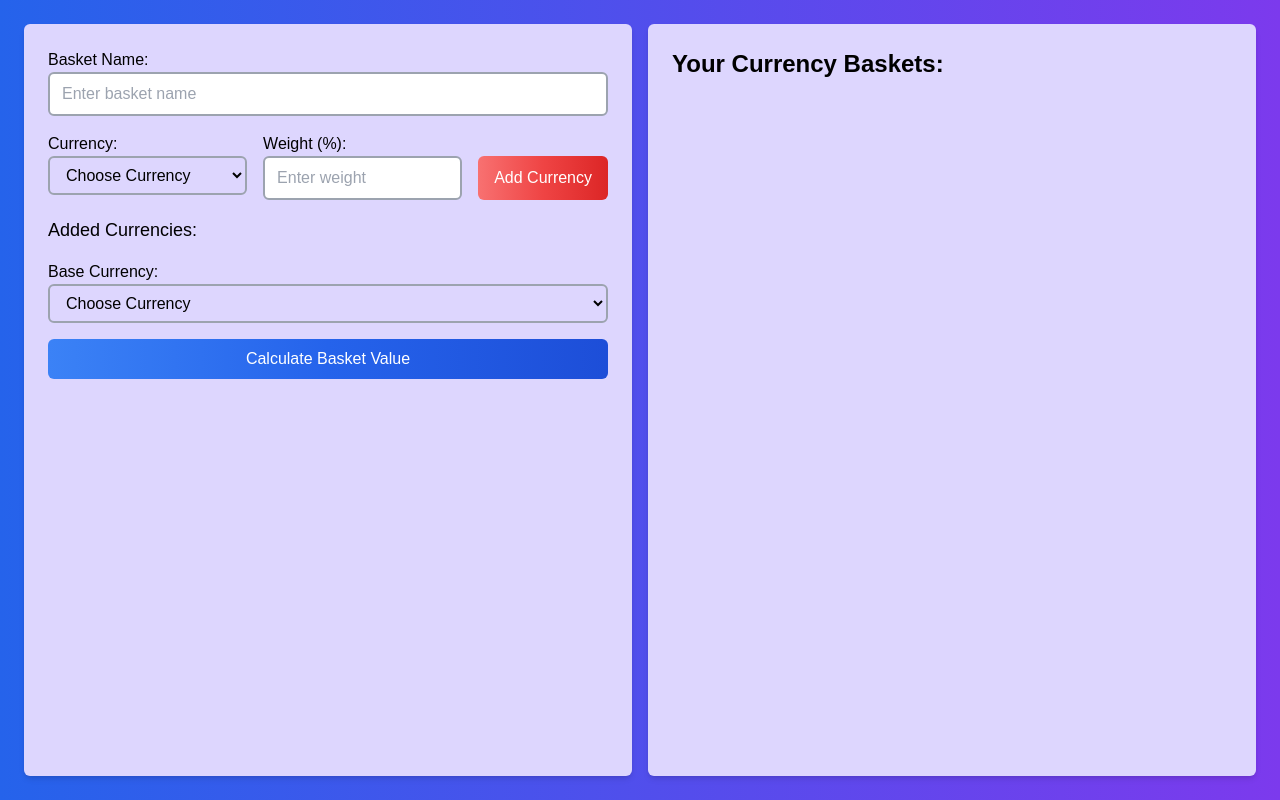
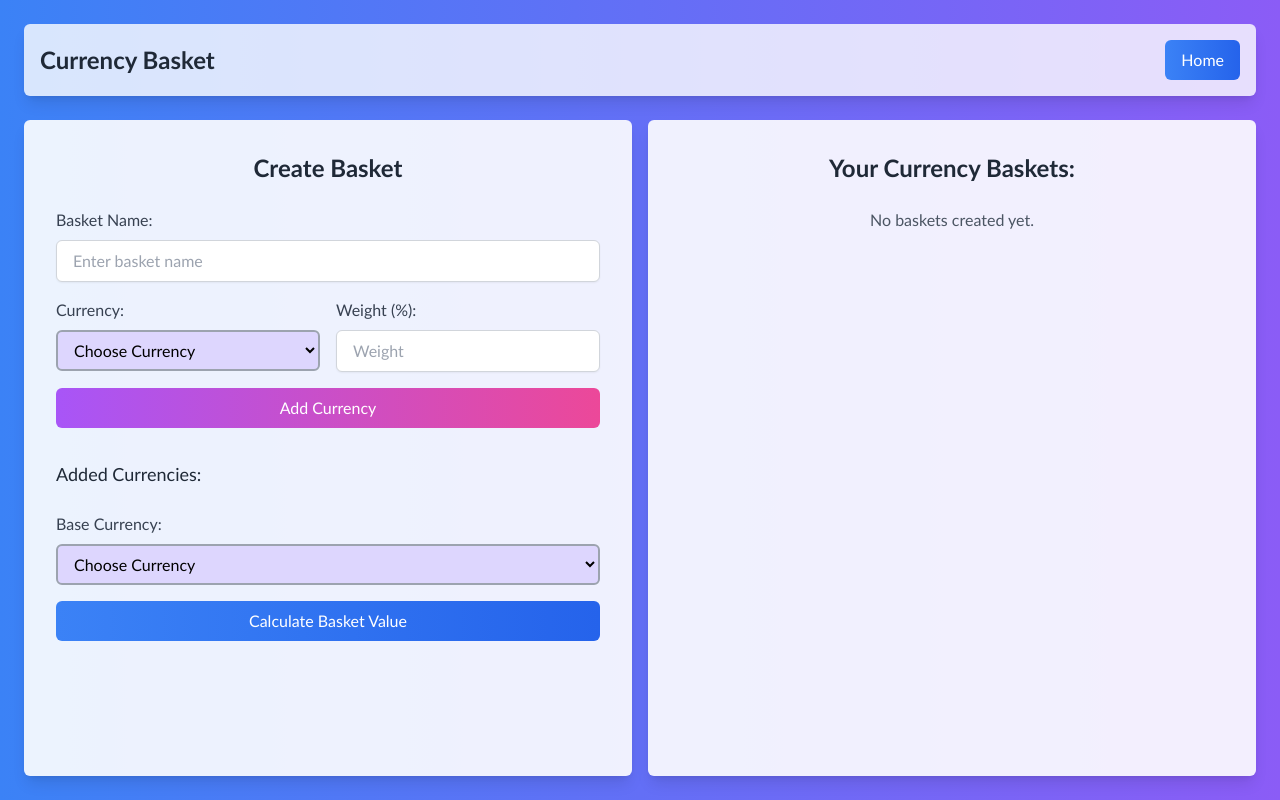
Before and after one commit to Aaryakevadia/MITWPU-Team1-DollarDynamics, a Next.js app: page /currencyBasket in a window 1280 px wide. Built offline with nearby package versions, Linux system fonts and the light colour scheme.

Commit message:
Basket Style

```diff
--- a/src/app/currencyBasket/page.tsx
+++ b/src/app/currencyBasket/page.tsx
@@ -57,8 +57,8 @@ export default function CurrencyBasket() {
       const basketValue = response.data.basketValue;
 
       // Add the new basket to the allBaskets array
-      setAllBaskets([
-        ...allBaskets,
+      setAllBaskets((prevBaskets) => [
+        ...prevBaskets,
         { basketName, baseCurrency, currencies, basketValue },
       ]);
 
@@ -72,55 +72,74 @@ export default function CurrencyBasket() {
   };
 
   return (
-    <div className="min-h-screen flex bg-gradient-to-r from-blue-600 to-violet-600 p-6">
+    <div className="min-h-screen flex flex-col bg-gradient-to-r from-blue-500 to-violet-500 p-6 font-roboto">
+      {/* Navbar */}
+      <nav className="flex justify-between items-center bg-white bg-opacity-80 p-4 rounded-md mb-6 shadow-lg">
+        <h1 className="text-2xl font-bold text-gray-800">Currency Basket</h1>
+        <button
+          className="bg-gradient-to-r from-blue-500 to-blue-600 hover:bg-gradient-to-br focus:ring-4 focus:outline-none focus:ring-blue-300 text-white px-4 py-2 rounded-md transition duration-200"
+          onClick={() => router.push("/")} // Redirect to homepage
+        >
+          Home
+        </button>
+      </nav>
+
+      <div className="flex justify-between space-x-4 flex-grow">
         {/* Left side - Input Form */}
-      <div className="w-1/2 bg-violet-200 p-6 shadow-md rounded-md space-y-4">
-        <div>
-          <label className="block text-black">Basket Name:</label>
+        <div className="w-1/2 bg-white bg-opacity-90 p-8 shadow-lg rounded-md space-y-6">
+          <h2 className="text-2xl font-semibold text-center text-gray-800">Create Basket</h2>
+          <div className="flex flex-col items-center">
+            {/* Basket Name Input */}
+            <div className="w-full mb-4">
+              <label className="block text-gray-700 mb-2">Basket Name:</label>
               <input
                 type="text"
                 value={basketName}
                 onChange={(e) => setBasketName(e.target.value)}
-            className="w-full px-3 py-2 border-2 border-gray-400 rounded-md text-black"
+                className="w-full px-4 py-2 border border-gray-300 rounded-md shadow-sm focus:outline-none focus:ring-2 focus:ring-blue-400 focus:border-transparent"
                 placeholder="Enter basket name"
               />
             </div>
 
-        <div className="flex gap-4">
+            {/* Currency and Weight Input */}
+            <div className="flex gap-4 mb-4 w-full">
               <div className="flex-1">
-            <label className="block text-black border-black">Currency:</label>
+                <label className="block text-gray-700 mb-2">Currency:</label>
                 <CurrencyDropdown
                   selectedCurrency={currency}
                   setSelectedCurrency={setCurrency}
                 />
               </div>
               <div className="flex-1">
-            <label className="block text-black">Weight (%):</label>
+                <label className="block text-gray-700 mb-2">Weight (%):</label>
                 <input
                   type="number"
                   value={weight}
                   onChange={(e) => setWeight(e.target.value)}
-              className="w-full px-3 py-2 border-2 border-gray-400 rounded-md text-black"
-              placeholder="Enter weight"
+                  className="w-full px-4 py-2 border border-gray-300 rounded-md shadow-sm focus:outline-none focus:ring-2 focus:ring-blue-400 focus:border-transparent"
+                  placeholder="Weight"
                 />
               </div>
+            </div>
+
+            {/* Add Currency Button */}
             <button
-            className="bg-gradient-to-r from-red-400 via-red-500 to-red-600 hover:bg-gradient-to-br focus:ring-4 focus:outline-none focus:ring-red-300 dark:focus:ring-red-800 text-white px-4 py-2 rounded-md hover:bg-blue-600 mt-6"
+              className="w-full bg-gradient-to-r from-purple-500 to-pink-500 hover:bg-gradient-to-l focus:ring-4 focus:outline-none focus:ring-purple-300 text-white px-4 py-2 rounded-md transition duration-200 mb-4"
               onClick={addCurrency}
             >
               Add Currency
             </button>
-        </div>
 
-        <div className="mt-6">
-          <h2 className="text-lg font-medium text-black">Added Currencies:</h2>
+            {/* Display Added Currencies */}
+            <div className="mt-4 w-full">
+              <h2 className="text-lg font-medium text-gray-800">Added Currencies:</h2>
               <ul className="space-y-2">
                 {currencies.map((currencyObj, index) => (
                   <li
                     key={index}
-                className="flex justify-between items-center bg-gray-100 p-2 rounded-md"
+                    className="flex justify-between items-center bg-gray-100 bg-opacity-70 p-3 rounded-md"
                   >
-                <span className="text-black">
+                    <span className="text-gray-700">
                       {currencyObj.currency} - {currencyObj.weight}%
                     </span>
                     <button
@@ -134,34 +153,40 @@ export default function CurrencyBasket() {
               </ul>
             </div>
 
-        <div className="mt-6">
-          <label className="block text-black">Base Currency:</label>
+            {/* Base Currency Selection */}
+            <div className="mt-6 w-full">
+              <label className="block text-gray-700 mb-2">Base Currency:</label>
               <CurrencyDropdown
                 selectedCurrency={baseCurrency}
                 setSelectedCurrency={setBaseCurrency}
               />
             </div>
 
+            {/* Calculate Basket Value Button */}
             <button
-          className="w-full bg-gradient-to-r from-blue-500 via-blue-600 to-blue-700 hover:bg-gradient-to-br focus:ring-4 focus:outline-none focus:ring-blue-300 dark:focus:ring-blue-800 text-white px-4 py-2 rounded-md hover:bg-blue-900 mt-6"
+              className="w-full bg-gradient-to-r from-blue-500 to-blue-600 hover:bg-gradient-to-br focus:ring-4 focus:outline-none focus:ring-blue-300 text-white px-4 py-2 rounded-md mt-4"
               onClick={handleSubmit}
             >
               Calculate Basket Value
             </button>
           </div>
+        </div>
 
         {/* Right side - Display of baskets */}
-      <div className="w-1/2 bg-violet-200 p-6 ml-4 shadow-md rounded-md space-y-4">
-        <h2 className="text-2xl font-semibold text-black">Your Currency Baskets:</h2>
-        {allBaskets.map((basket, index) => (
-          <div key={index} className="p-4 bg-blue-100 rounded-md">
+        <div className="w-1/2 bg-white bg-opacity-90 p-8 shadow-lg rounded-md space-y-6">
+          <h2 className="text-2xl font-semibold text-center text-gray-800">Your Currency Baskets:</h2>
+          {allBaskets.length === 0 ? (
+            <p className="text-center text-gray-600">No baskets created yet.</p>
+          ) : (
+            allBaskets.map((basket, index) => (
+              <div key={index} className="p-4 bg-blue-100 bg-opacity-80 rounded-md shadow-md">
                 <h3 className="text-xl font-semibold text-blue-700">
                   Basket Name: {basket.basketName}
                 </h3>
-            <p className="text-black">Base Currency: {basket.baseCurrency}</p>
+                <p className="text-gray-700">Base Currency: {basket.baseCurrency}</p>
                 <ul className="space-y-2 mt-2">
                   {basket.currencies.map((currencyObj, currencyIndex) => (
-                <li key={currencyIndex} className="text-black">
+                    <li key={currencyIndex} className="text-gray-700">
                       {currencyObj.currency} - {currencyObj.weight}%
                     </li>
                   ))}
@@ -170,7 +195,9 @@ export default function CurrencyBasket() {
                   Total Basket Value: {basket.basketValue}
                 </h3>
               </div>
-        ))}
+            ))
+          )}
+        </div>
       </div>
     </div>
   );
--- a/src/app/globals.css
+++ b/src/app/globals.css
@@ -25,3 +25,10 @@ body {
     text-wrap: balance;
   }
 }
+
+@import url('https://fonts.googleapis.com/css2?family=Roboto:wght@400;500;700&display=swap');
+@import url('https://fonts.googleapis.com/css2?family=Fredoka:wght@300..700&display=swap');
+
+body {
+  font-family:'Trebuchet MS', 'Lucida Sans Unicode', 'Lucida Grande', 'Lucida Sans', Arial, sans-serif;
+}
```
Lines whose indentation alone changed are shown as unchanged.
